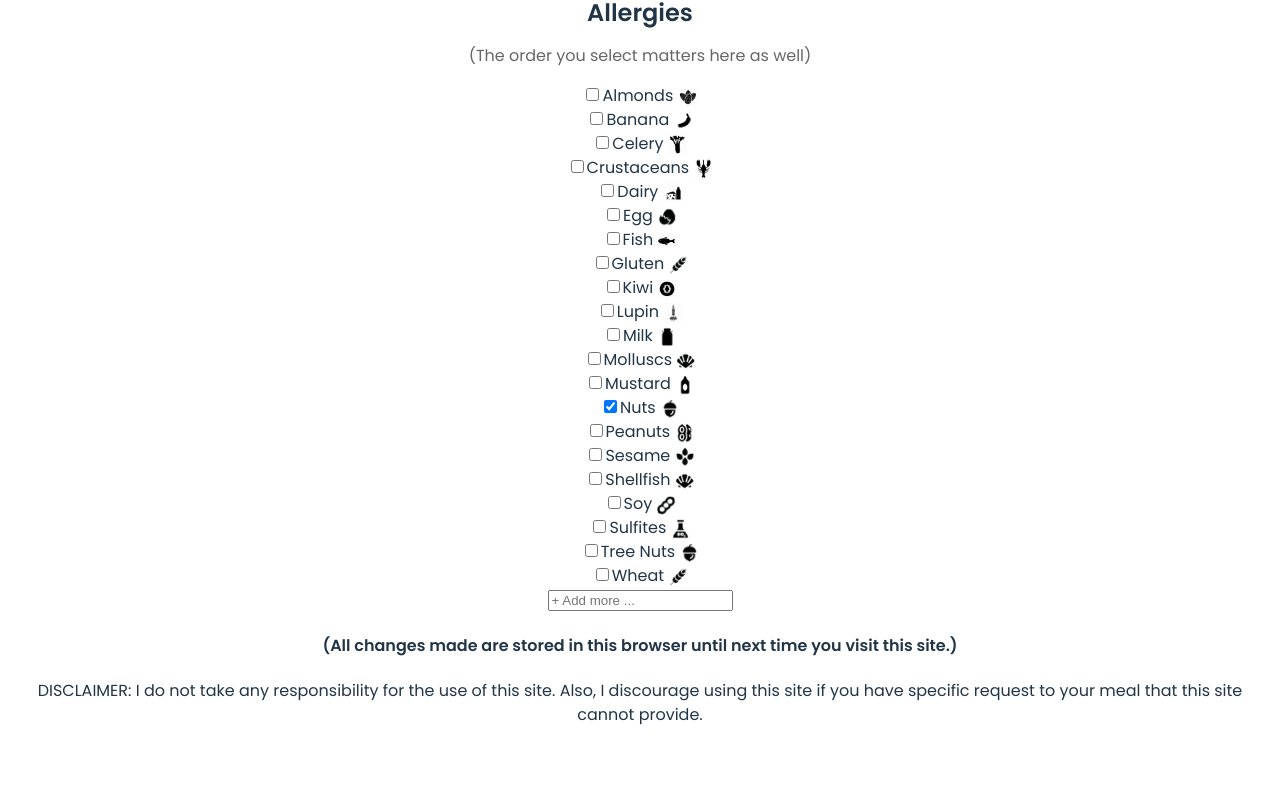
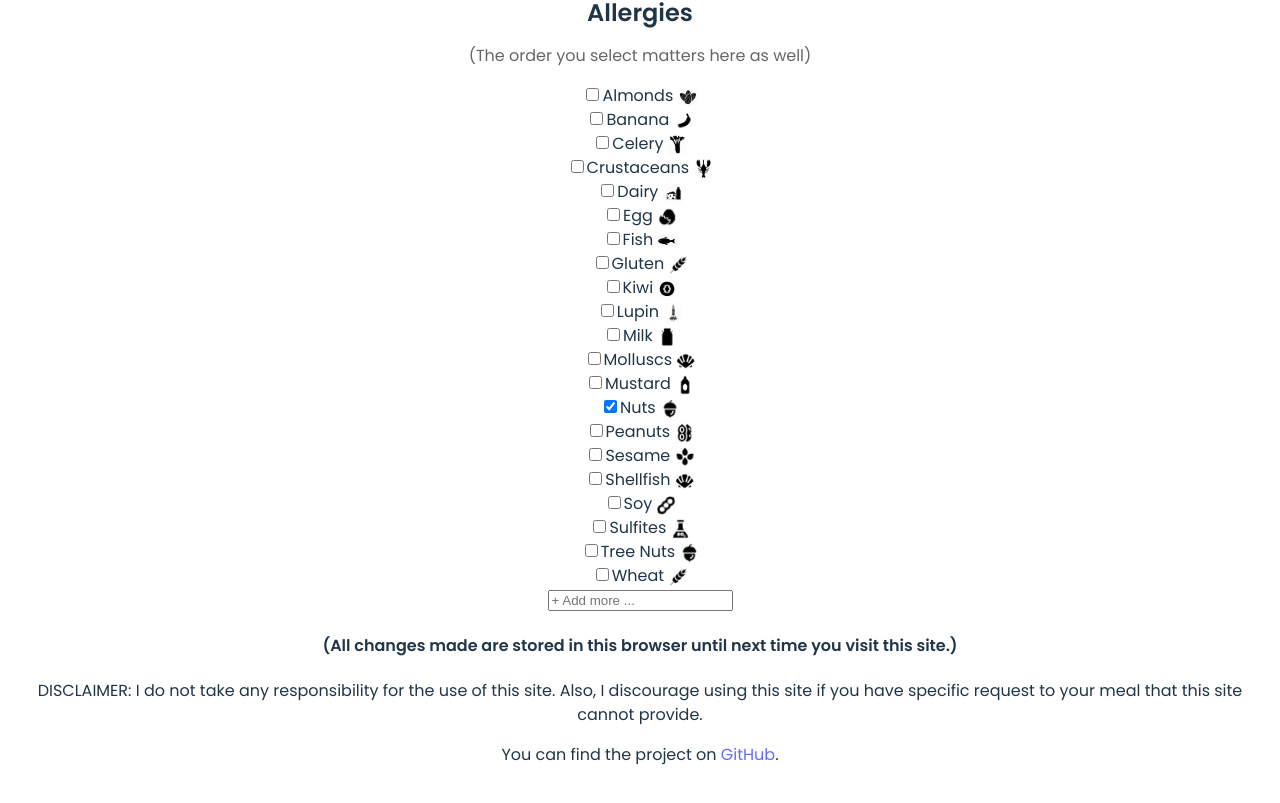
Before and after one commit to niklasmh/food-allergy-card, a React (Vite) app: page / in a window 1280 px wide. Shown: the part 1461-2264 px from the top of the page. Before the commit the page ends 2236 px from the top, so only its background shows below. Built offline with nearby package versions, Linux system fonts and the light colour scheme.

Commit message:
Add project information on the bottom of the site

```diff
--- a/src/App.tsx
+++ b/src/App.tsx
@@ -161,6 +161,13 @@ function App() {
         DISCLAIMER: I do not take any responsibility for the use of this site. Also, I discourage using this site if you
         have specific request to your meal that this site cannot provide.
       </p>
+      <p>
+        You can find the project on{" "}
+        <a href="https://github.com/niklasmh/food-allergy-card" target="_blank">
+          GitHub
+        </a>
+        .
+      </p>
     </div>
   );
 }
```
